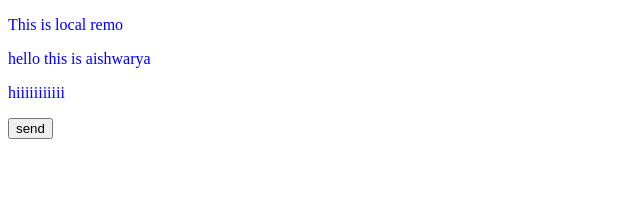
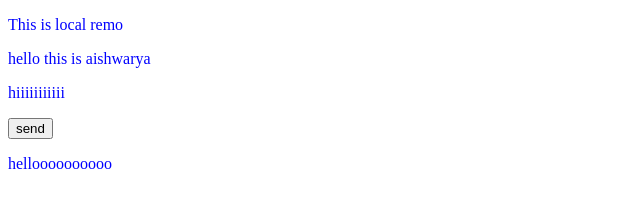
Before and after one commit to Aishu-42/localrepo, a plain HTML site: page index.html in a window 1280 px wide. Shown: the whole page, without its empty margins (0-640 px from the left). Drawn offline with Linux system fonts and the light colour scheme.

Commit message:
hello  added

```diff
--- a/index.html
+++ b/index.html
@@ -11,5 +11,6 @@
     hello this is aishwarya
     <p>hiiiiiiiiiii</p>
     <button>send</button>
+    <p>helloooooooooo</p>
 </body>
 </html>
```
